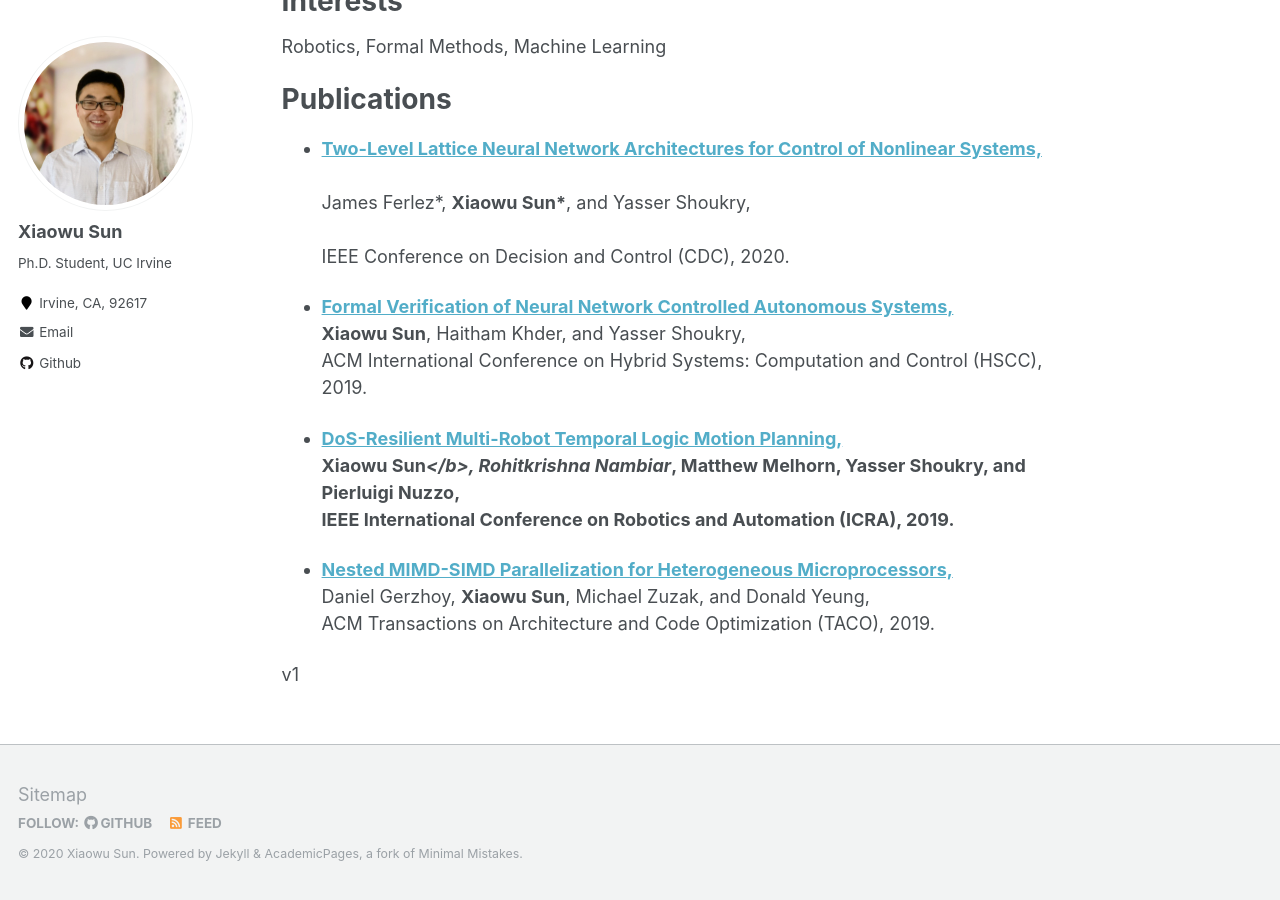
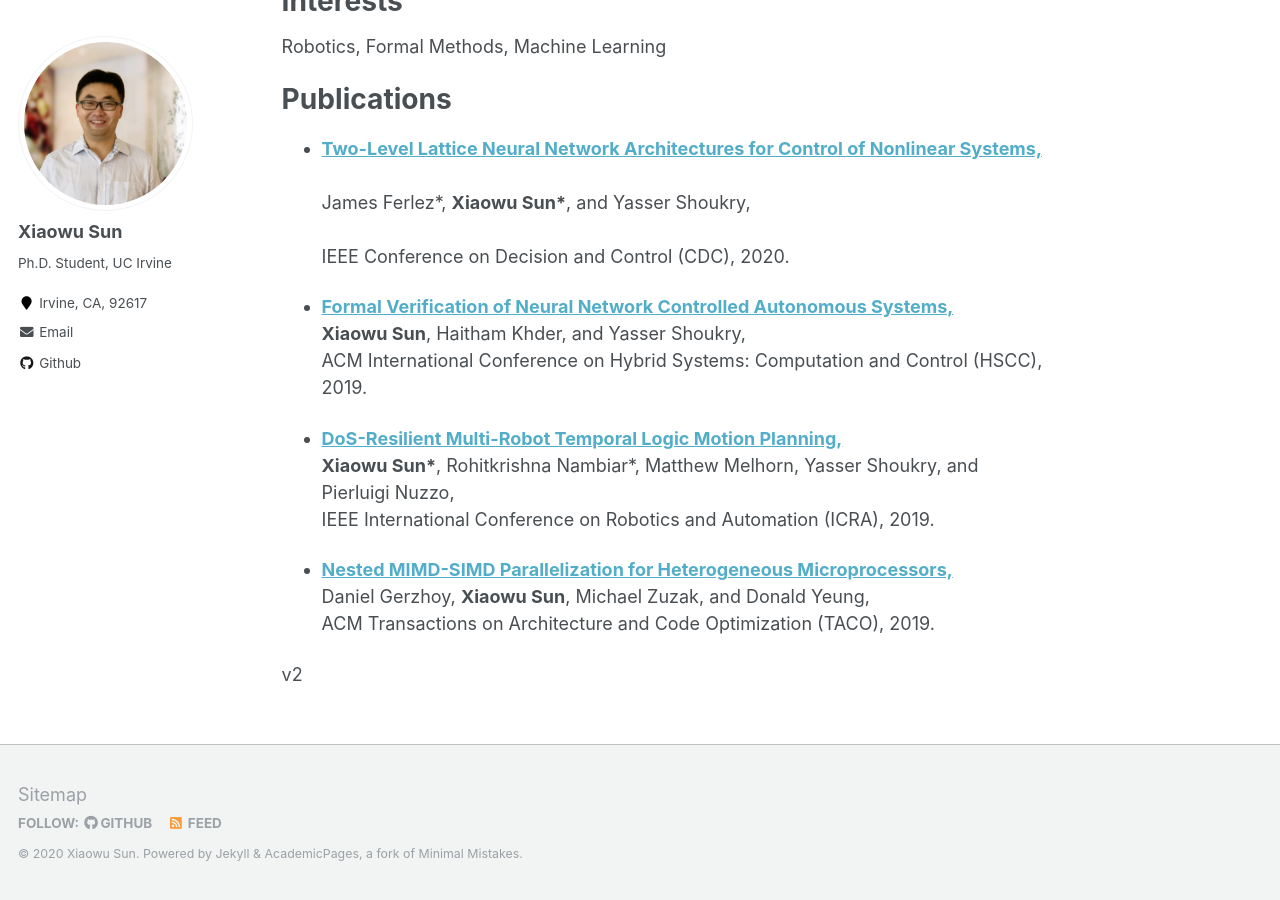
Before and after one commit to xiaowusun/xiaowusun.github.io, a Jekyll site: the page built from _pages/about.md, in a window 1280 px wide and 900 px high, scrolled down 519 px. Built offline with Jekyll 4.4.1, drawn with Linux system fonts in a browser that asks for light colours.

Commit message:
Initial commit

```diff
--- a/_pages/about.md
+++ b/_pages/about.md
@@ -31,7 +31,7 @@ ACM International Conference on Hybrid Systems: Computation and Control (HSCC),
 
 - [**DoS-Resilient Multi-Robot Temporal Logic Motion Planning,**](https://ieeexplore.ieee.org/document/8794477)
 <br>
-<b>Xiaowu Sun*</b>, Rohitkrishna Nambiar*, Matthew Melhorn, Yasser Shoukry, and Pierluigi Nuzzo,
+<b>Xiaowu Sun\*</b>, Rohitkrishna Nambiar*, Matthew Melhorn, Yasser Shoukry, and Pierluigi Nuzzo,
 <br>
 IEEE International Conference on Robotics and Automation (ICRA), 2019.
 
@@ -41,4 +41,4 @@ Daniel Gerzhoy, <b>Xiaowu Sun</b>, Michael Zuzak, and Donald Yeung,
 <br>
 ACM Transactions on Architecture and Code Optimization (TACO), 2019.
 
-v1
+v2
```
